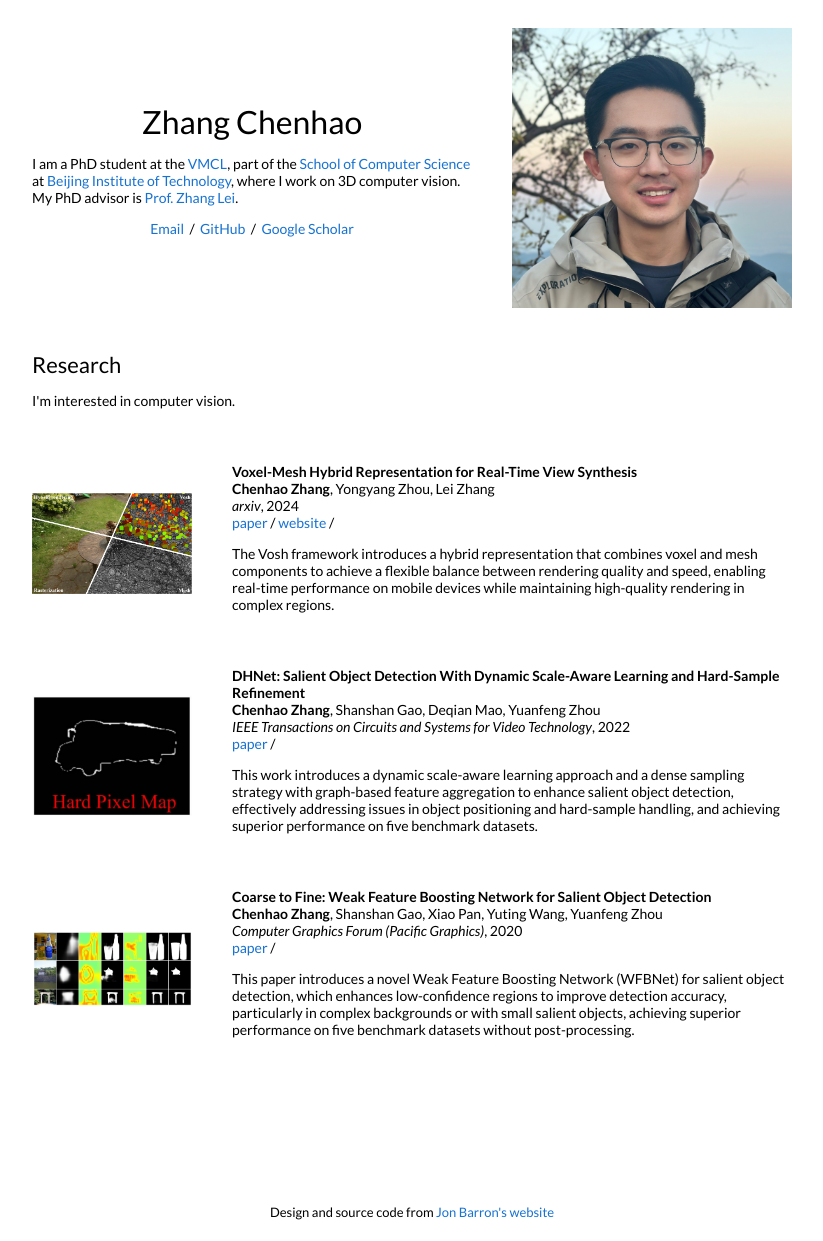
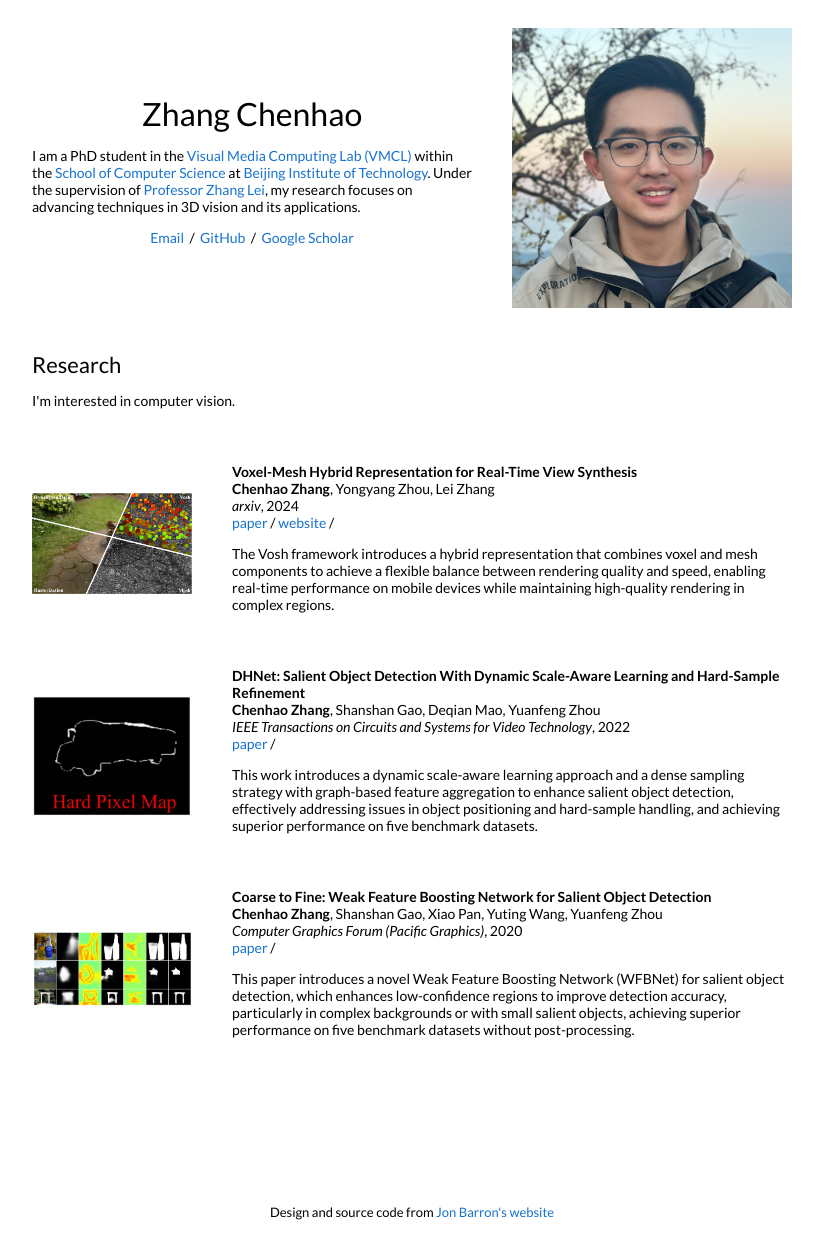
Before and after one commit to zachzhang07/zachzhang07.github.io, a Jekyll site: the page built from _posts/2024-11-01-Vosh.markdown, in a window 1280 px wide. Shown: the whole page, without its empty margins (228-1051 px from the left). Built offline with Jekyll 4.4.1, drawn with Linux system fonts in a browser that asks for light colours.

Commit message:
Update default.html

```diff
--- a/_layouts/default.html
+++ b/_layouts/default.html
@@ -34,7 +34,7 @@
               <h1>
                 Zhang Chenhao
               </h1>
-              <p>I am a PhD student at the <a href="https://vmcl.bit.edu.cn/">VMCL</a>, part of the <a href="https://cs.bit.edu.cn/">School of Computer Science</a> at <a href="https://bit.edu.cn/">Beijing Institute of Technology</a>, where I work on 3D computer vision. My PhD advisor is <a href="https://zhangleibit.github.io/">Prof. Zhang Lei</a>.
+              <p>I am a PhD student in the <a href="https://vmcl.bit.edu.cn/">Visual Media Computing Lab (VMCL)</a> within the <a href="https://cs.bit.edu.cn/">School of Computer Science</a> at <a href="https://bit.edu.cn/">Beijing Institute of Technology</a>. Under the supervision of <a href="https://zhangleibit.github.io/">Professor Zhang Lei</a>, my research focuses on advancing techniques in 3D vision and its applications.
               </p>
 
               <p style="text-align:center">
```
